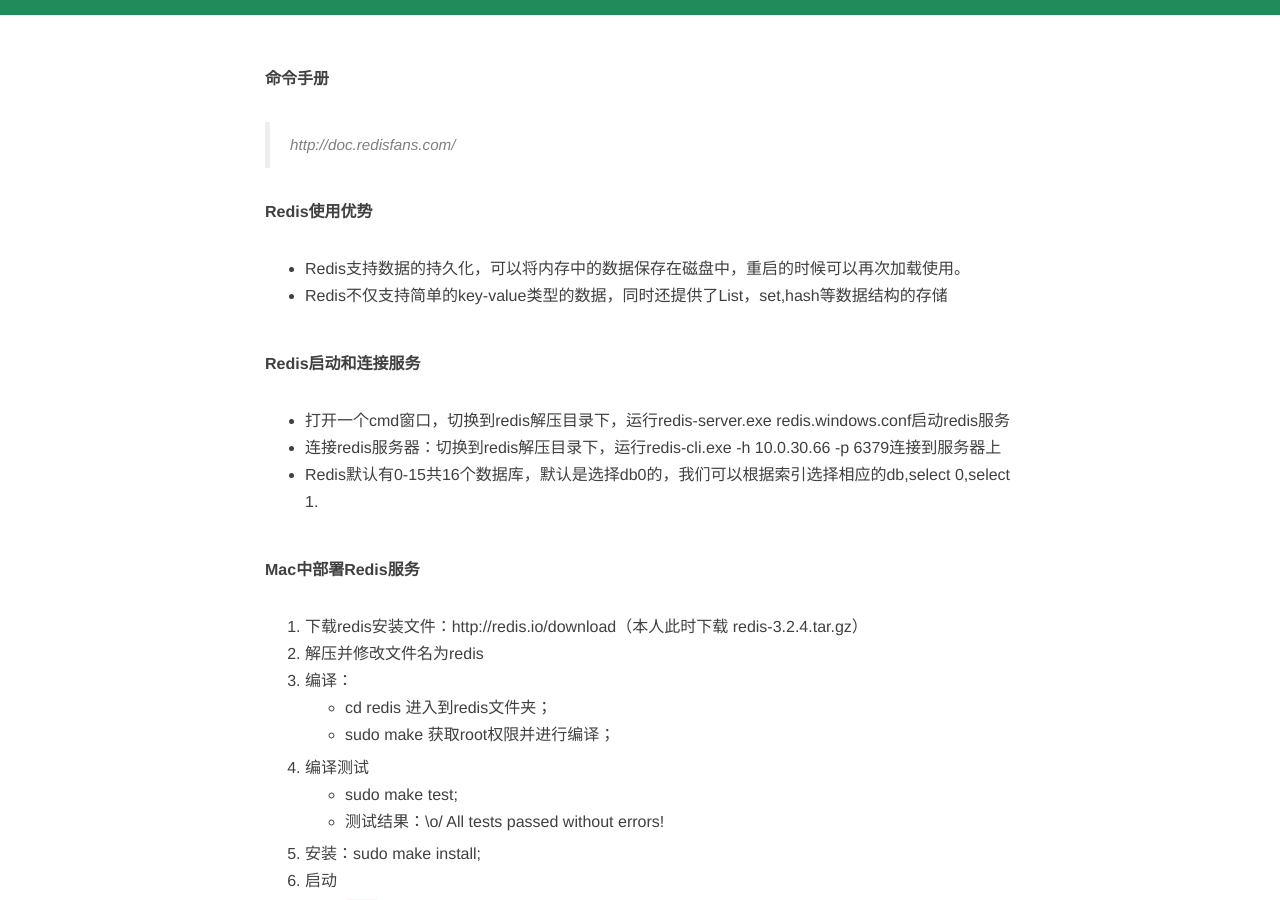
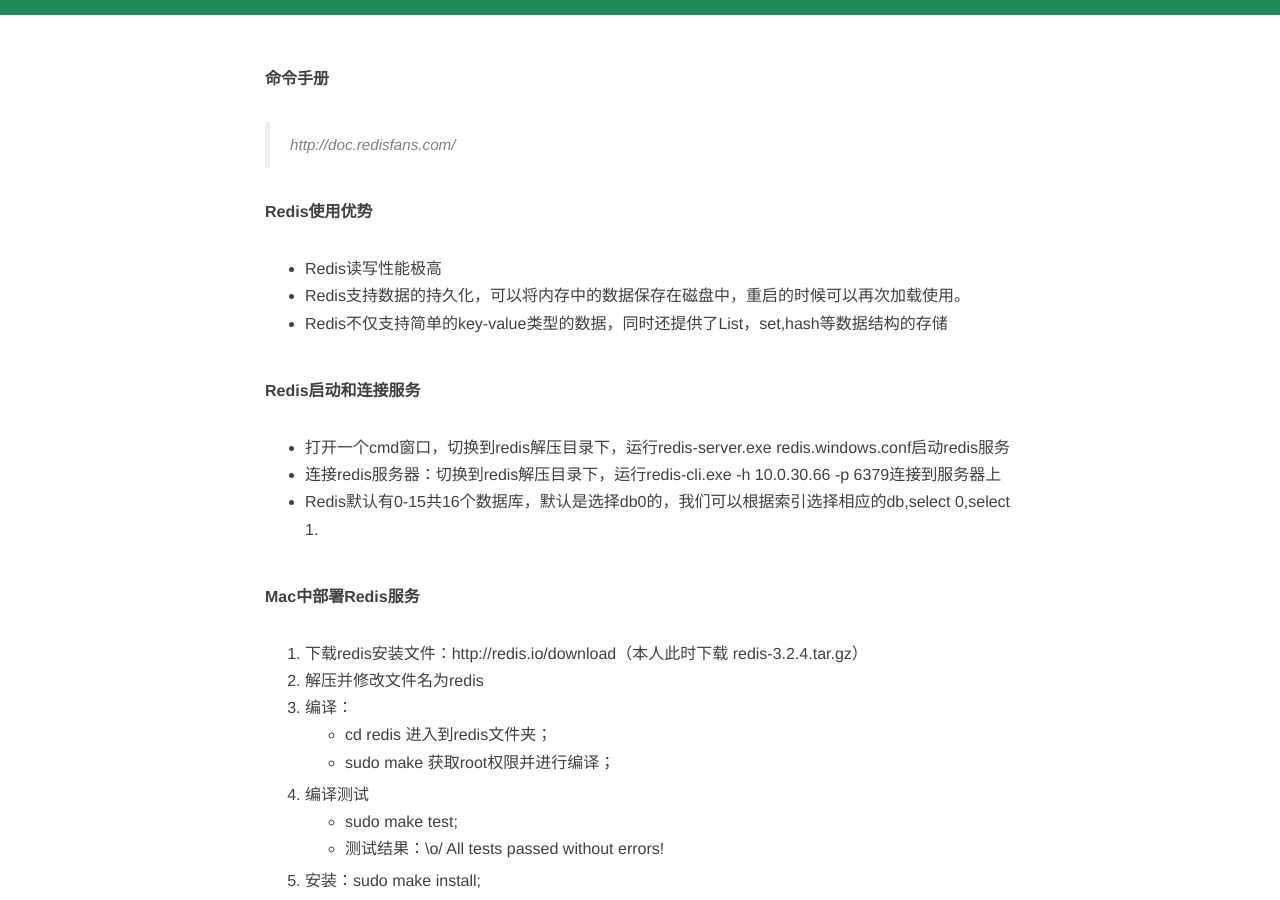
Before and after one commit to ZhouJianBoPro/ZhouJianBoPro.github.io, a Jekyll site: the page built from _posts/2018-03-16-redis.md, in a window 1280 px wide and 900 px high, scrolled down 392 px. Built offline with Jekyll 4.4.1, drawn with Linux system fonts in a browser that asks for light colours; nearby versions of some CDN libraries; comment, search, counter and statistics services are not loaded.

Commit message:
defalut commit；

```diff
--- a/_posts/2018-03-16-redis.md
+++ b/_posts/2018-03-16-redis.md
@@ -11,6 +11,7 @@ description: Redis常用知识了解。
 > http://doc.redisfans.com/
 
 **Redis使用优势**
+- Redis读写性能极高
 - Redis支持数据的持久化，可以将内存中的数据保存在磁盘中，重启的时候可以再次加载使用。
 - Redis不仅支持简单的key-value类型的数据，同时还提供了List，set,hash等数据结构的存储
 
```
